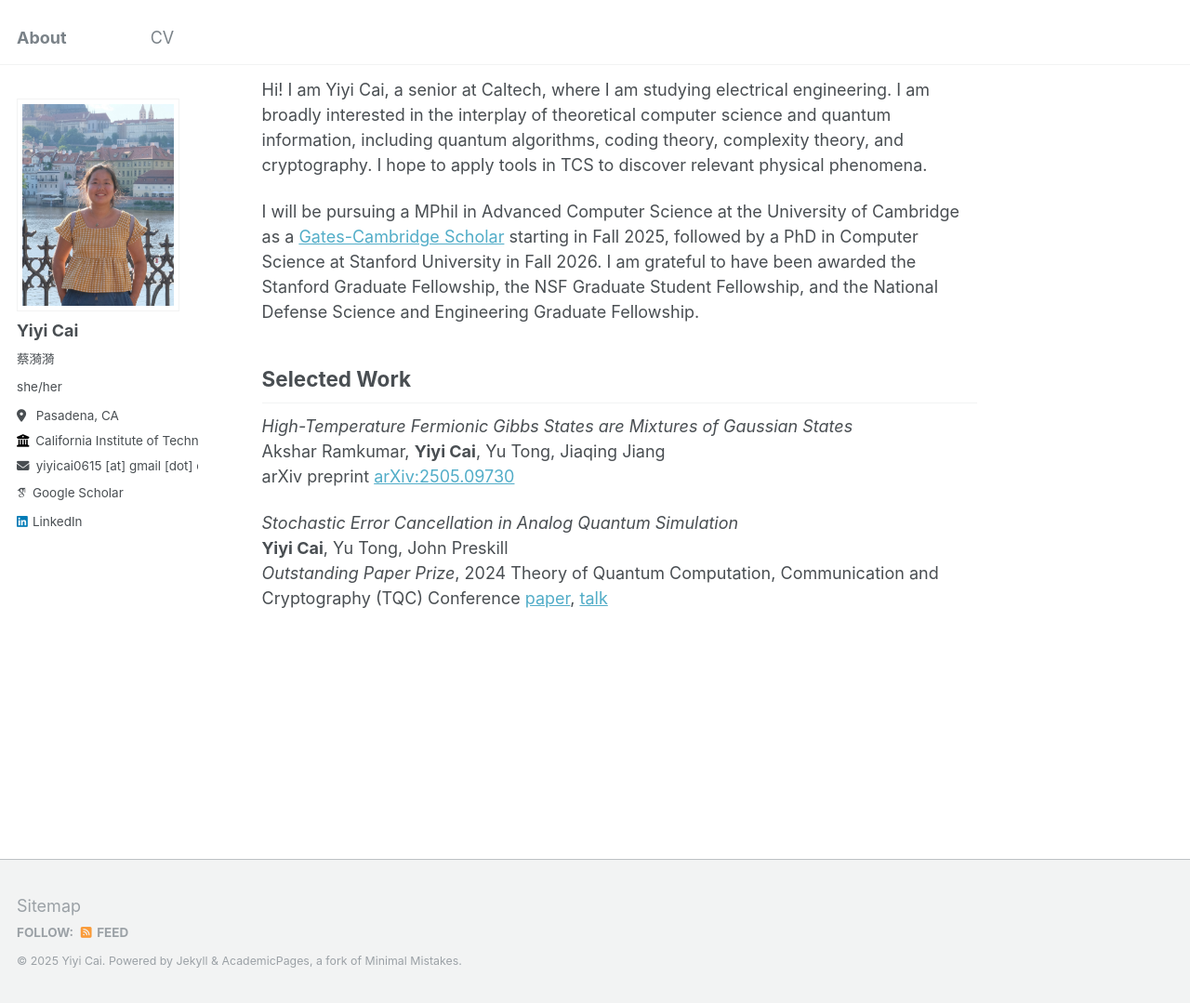
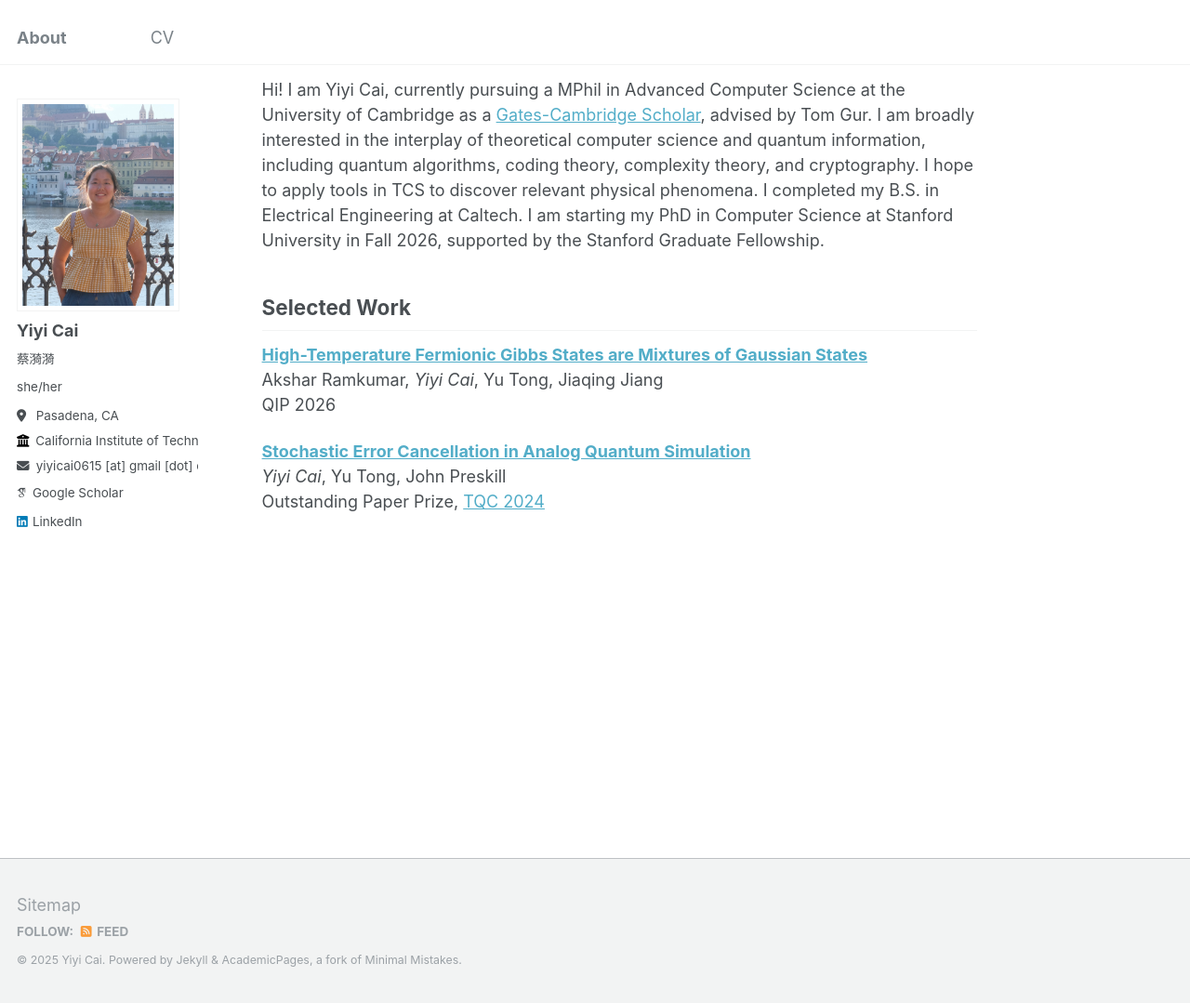
Before and after one commit to Yiyi-Cai/yiyi-cai.github.io, a Jekyll site: the page built from _pages/about.md, in a window 1280 px wide and 1079 px high. Shown: the whole window at 93% size. Built offline with Jekyll 4.4.1, drawn with Linux system fonts in a browser that asks for light colours; some web fonts are replaced.

Commit message:
Update about.md

```diff
--- a/_pages/about.md
+++ b/_pages/about.md
@@ -15,17 +15,15 @@ redirect_from:
 </style>
 
 ----------
-Hi! I am Yiyi Cai, a senior at Caltech, where I am studying electrical engineering. I am broadly interested in the interplay of theoretical computer science and quantum information, including quantum algorithms, coding theory, complexity theory, and cryptography. I hope to apply tools in TCS to discover relevant physical phenomena.
-
-I will be pursuing a MPhil in Advanced Computer Science at the University of Cambridge as a [Gates-Cambridge Scholar](https://www.caltech.edu/about/news/yiyi_cai_gates_cambridge_scholarship) starting in Fall 2025, followed by a PhD in Computer Science at Stanford University in Fall 2026. I am grateful to have been awarded the Stanford Graduate Fellowship, the NSF Graduate Student Fellowship, and the National Defense Science and Engineering Graduate Fellowship.
+Hi! I am Yiyi Cai, currently pursuing a MPhil in Advanced Computer Science at the University of Cambridge as a [Gates-Cambridge Scholar](https://www.caltech.edu/about/news/yiyi_cai_gates_cambridge_scholarship), advised by Tom Gur. I am broadly interested in the interplay of theoretical computer science and quantum information, including quantum algorithms, coding theory, complexity theory, and cryptography. I hope to apply tools in TCS to discover relevant physical phenomena. I completed my B.S. in Electrical Engineering at Caltech. I am starting my PhD in Computer Science at Stanford University in Fall 2026, supported by the Stanford Graduate Fellowship.
 
 
 Selected Work
 ----------
-*High-Temperature Fermionic Gibbs States are Mixtures of Gaussian States*
-Akshar Ramkumar, **Yiyi Cai**, Yu Tong, Jiaqing Jiang
-arXiv preprint [arXiv:2505.09730](https://www.arxiv.org/abs/2505.09730)
+**[High-Temperature Fermionic Gibbs States are Mixtures of Gaussian States](https://www.arxiv.org/abs/2505.09730)**
+Akshar Ramkumar, *Yiyi Cai*, Yu Tong, Jiaqing Jiang
+QIP 2026
 
-*Stochastic Error Cancellation in Analog Quantum Simulation*
-**Yiyi Cai**, Yu Tong, John Preskill
-*Outstanding Paper Prize*, 2024 Theory of Quantum Computation, Communication and Cryptography (TQC) Conference [paper](https://drops.dagstuhl.de/entities/document/10.4230/LIPIcs.TQC.2024.2), [talk](https://www.youtube.com/watch?v=EA1-S-TBRYs&ab_channel=Squid%3ASchoolsforQuantumInformationDevelopment)
+**[Stochastic Error Cancellation in Analog Quantum Simulation](https://drops.dagstuhl.de/entities/document/10.4230/LIPIcs.TQC.2024.2)**
+*Yiyi Cai*, Yu Tong, John Preskill
+Outstanding Paper Prize, [TQC 2024](https://www.youtube.com/watch?v=EA1-S-TBRYs&ab_channel=Squid%3ASchoolsforQuantumInformationDevelopment)
```
